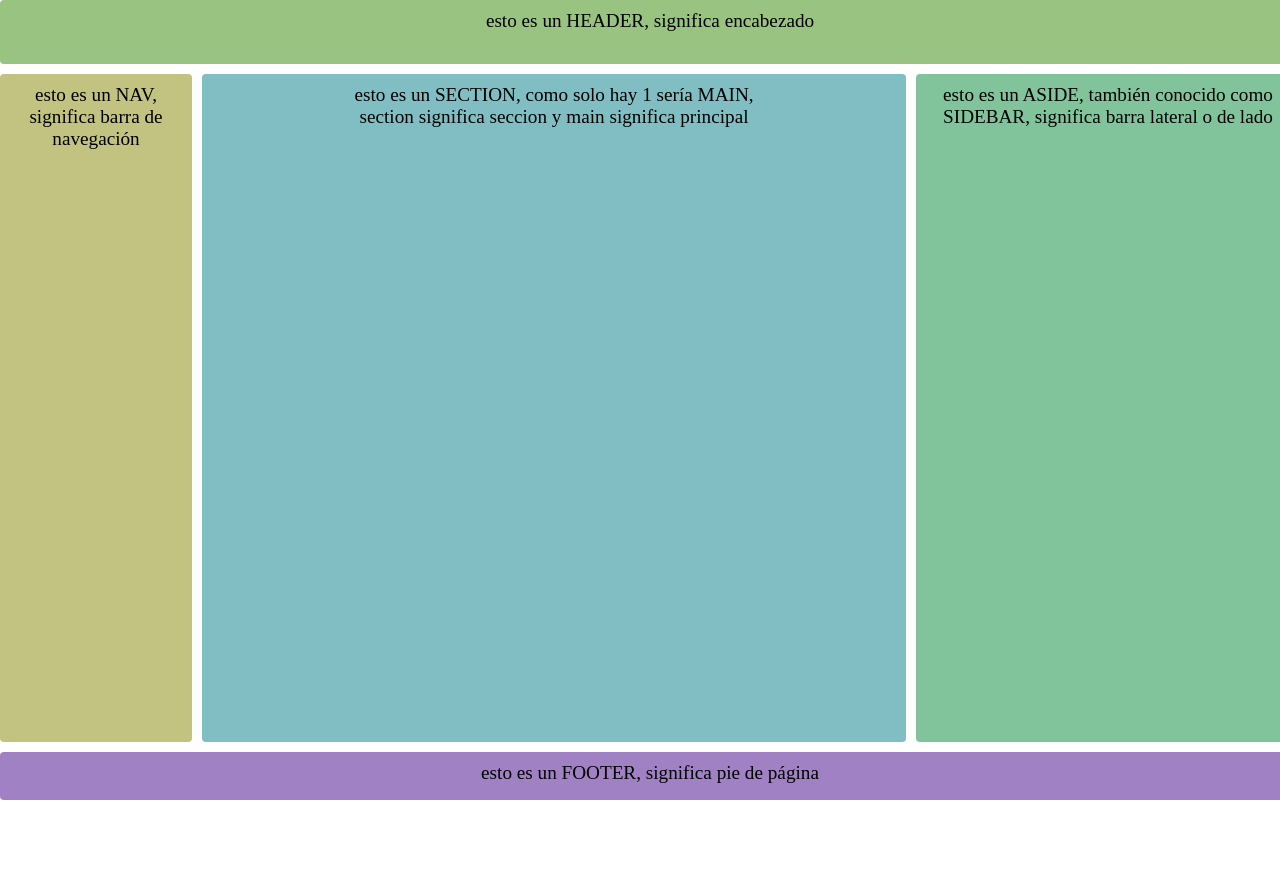
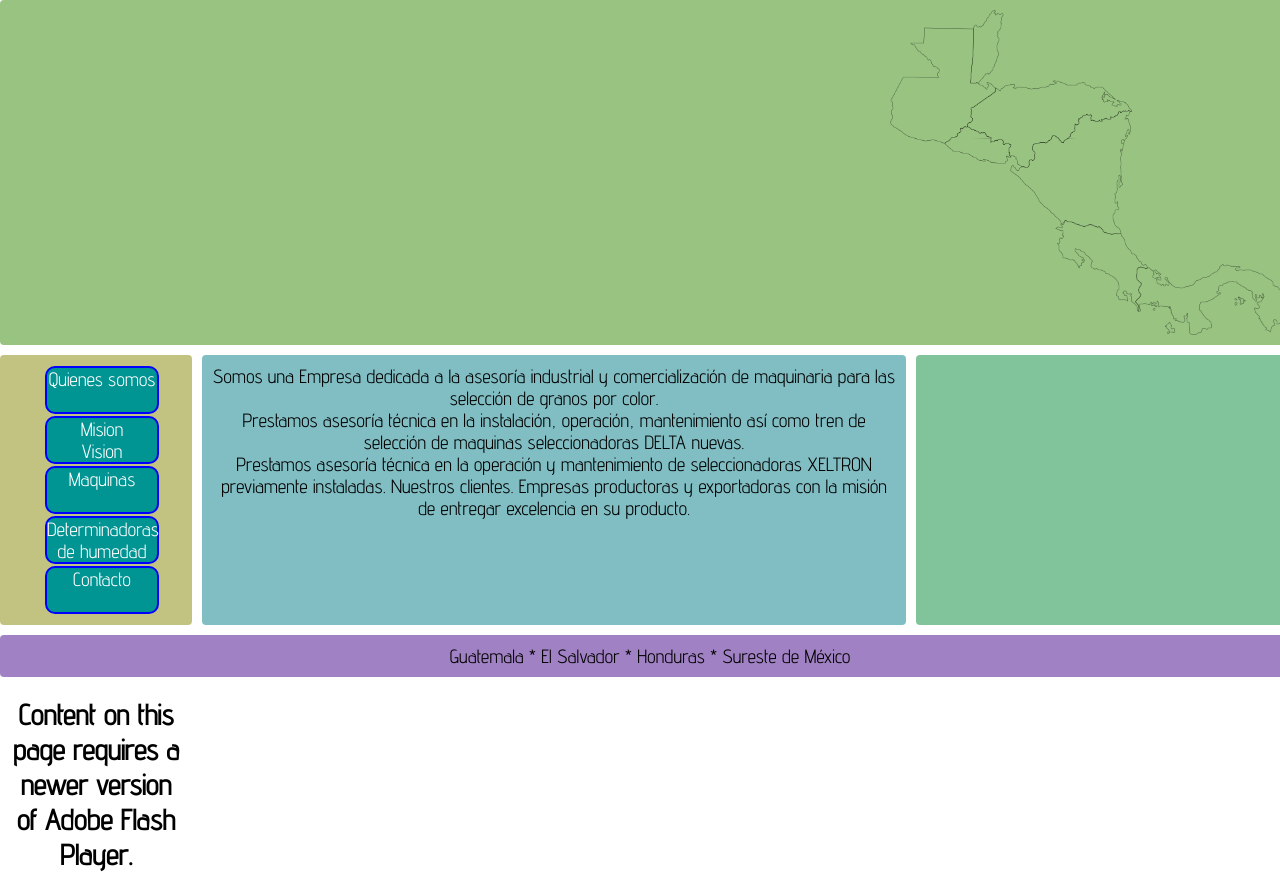
Before and after one commit to NatalyAlvarado19/makeover, a plain HTML site: page index.html in a window 1280 px wide. Before the commit the page ends 800 px from the top, so only its background shows below. Drawn offline with Linux system fonts and the light colour scheme; a web font is replaced by a local one.

Commit message:
Add files via upload

```diff
--- a/index.html
+++ b/index.html
@@ -4,17 +4,44 @@
 	<meta charset="utf-8">
 	<meta name="viewport" content="width-device-width, initial-scale=1.0">
 	<link rel="stylesheet" type="text/css" href="style.css">
-	<link href='https://fonts.googleapis.com/css?family=Cabin Sketch' rel='stylesheet'>
+	<link href='https://fonts.googleapis.com/css?family=Advent Pro' rel='stylesheet'>
 	<title>Make Over</title>
 </head>
 <body class="grid-container">
-	<header>esto es un HEADER, significa encabezado</header>
-	<nav>esto es un NAV, significa barra de navegación</nav>
-	<aside>esto es un ASIDE, también conocido como SIDEBAR, significa barra lateral o de lado</aside>
-	<section>esto es un SECTION, como solo hay 1 sería MAIN,
+	<header>
+		<img src="img/centroamerica.png" align="right">
+		</header>
+
+		<nav>
+			<ul type="none" class="grid-nav-ul">
+				<li>
+					<a href="menu.html">Quienes somos</a>
+				</li>
+				<li>
+				<a href="menu.html">Mision <br> Vision</a>
+			    </li>
+				<li>
+					<a href="menu.html">Maquinas</a>
+				</li>
+				<li>
+				<a href="menu.html">Determinadoras de humedad</a>
+			    </li>
+			    <li>
+					<a href="contacto.html">Contacto</a>
+				</li>
+			</ul>
+		</nav>
+
+	<article><h1>Content on this page requires a newer version of Adobe Flash Player.</h1></article>
+	<aside></aside>
+	<section>Somos una Empresa dedicada a la asesoría industrial y comercialización de maquinaria para las selección de granos por color.
 		<br>
-	section significa seccion y main significa principal</section>
-	<footer>esto es un FOOTER, significa pie de página</footer>
+Prestamos asesoría técnica en la instalación, operación, mantenimiento así como tren de selección de maquinas seleccionadoras DELTA nuevas.
+	<br>
+Prestamos asesoría técnica en la operación y mantenimiento de seleccionadoras XELTRON previamente instaladas.
+Nuestros clientes. Empresas productoras y exportadoras con la misión de entregar excelencia en su producto. </section>
+	<footer> Guatemala * El Salvador * Honduras * Sureste de México</footer>
+
 
 </body>
 </html>
--- a/style.css
+++ b/style.css
@@ -7,7 +7,7 @@ html {
 	height: 100%;
 }
 body{
-	font-family: 'Cabin Sketch';
+	font-family: 'Advent Pro';
 	font-size: 1.2rem;
 	min-height: 100%;
 }
@@ -18,7 +18,7 @@ body{
 	grid-template-rows:
 		auto
 		auto
-		10rem
+		15rem
 		auto
 		auto;
 	grid-template-areas:
@@ -36,10 +36,45 @@ body{
 	text-align: center;
 }
 
+.grid-nav-ul{
+	display: grid;
+	grid-template-columns: repeat(5, auto);
+}
+
+.grid-main{
+	display: grid;
+	grid-template-columns: auto auto;
+	grid-template-rows: auto auto;
+}
+
+.grid-main h1{
+	grid-column: 1/4;
+}
+
 header {
 	grid-area:H;
 	background-color:#98C381;
 }
+
+li {
+    float: center;
+    margin: 1px 35px;
+    text-align: center;
+    background-color: blue;
+    display: inline-block;
+    color: white;
+    background-color: #009492;
+    border: 2px solid blue;
+    border-radius: 10px 10px;
+    }
+
+a {
+    text-decoration: none;
+    display: inline-block;
+    color: white;
+    width: 110px;
+    color: white;
+  }
 
 nav {
 	grid-area:N;
@@ -64,21 +99,49 @@ footer {
 @media (min-width: 640px) {
 	.grid-container {
 		grid-template:
-		"H H" 3rem
-		"N N" 2rem
+		"H H" auto
+		"N N" auto
 		"S A" auto
-		"F F" 3rem /
+		"F F" auto /
 		65% 35%;
+	}
+	.grid-main {
+		display: grid;
+		grid-template-columns: auto auto;
+		grid-template-rows: auto auto;
+	}
+	.grid-main h1{
+		grid-column: 1/3;
 	}
 }
 
 @media (min-width: 768px) {
 	.grid-container {
 		grid-template:
-		"H H H " 4rem
+		"H H H " auto
 		"N S A"  auto
-		"F F F" 3rem/
+		"F F F"  auto/
 		15% 55% 30%;
 
 	}
+	.grid-nav-ul {
+		display: grid;
+		grid-template-columns: auto;
+		grid-template-rows: repeat(5,1fr);
+	}
+	.grid-main {
+		display: grid;
+		grid-template-columns: auto auto;
+		grid-template-rows: auto auto;
+	}
+	.grid-main h1{
+		grid-column: 1/3;
+	}
 }
+	a {
+		text
+	}
+
+img {
+	width: 25rem;
+}
```
Also changed, not shown: img/centroamerica.png (added).
